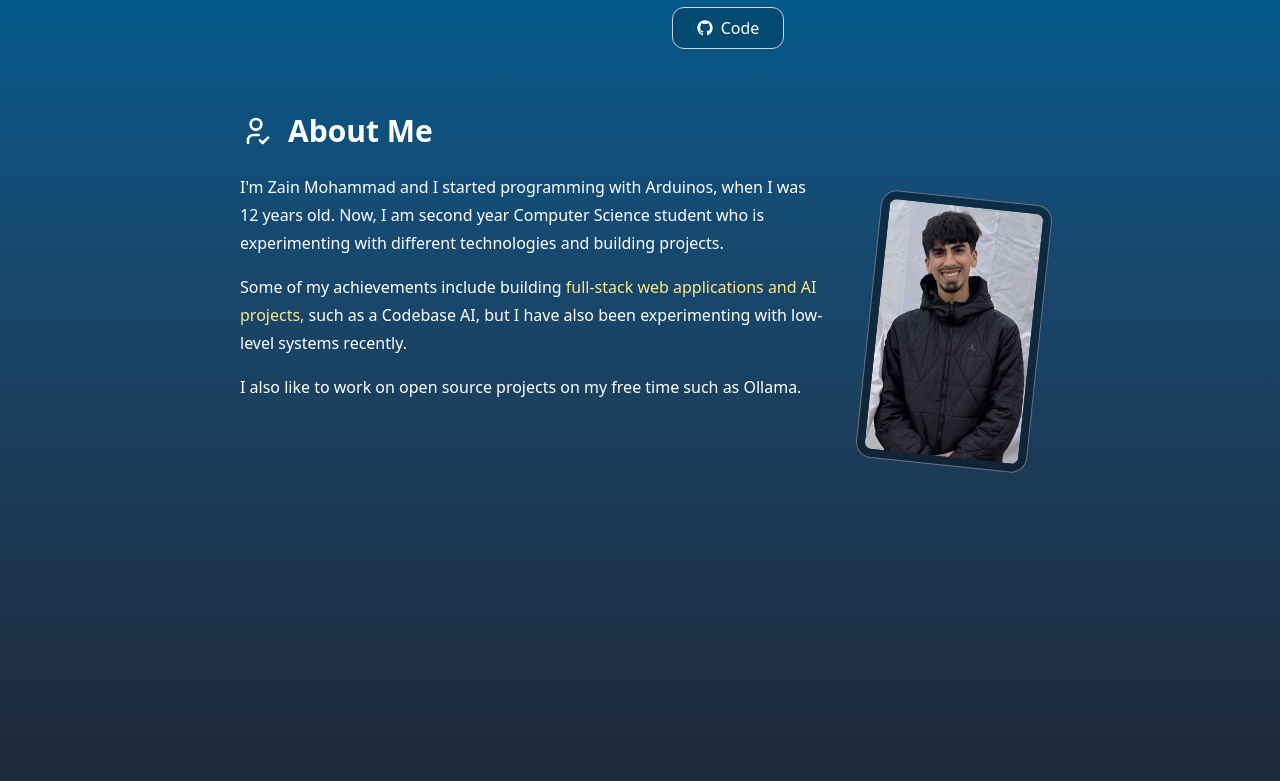
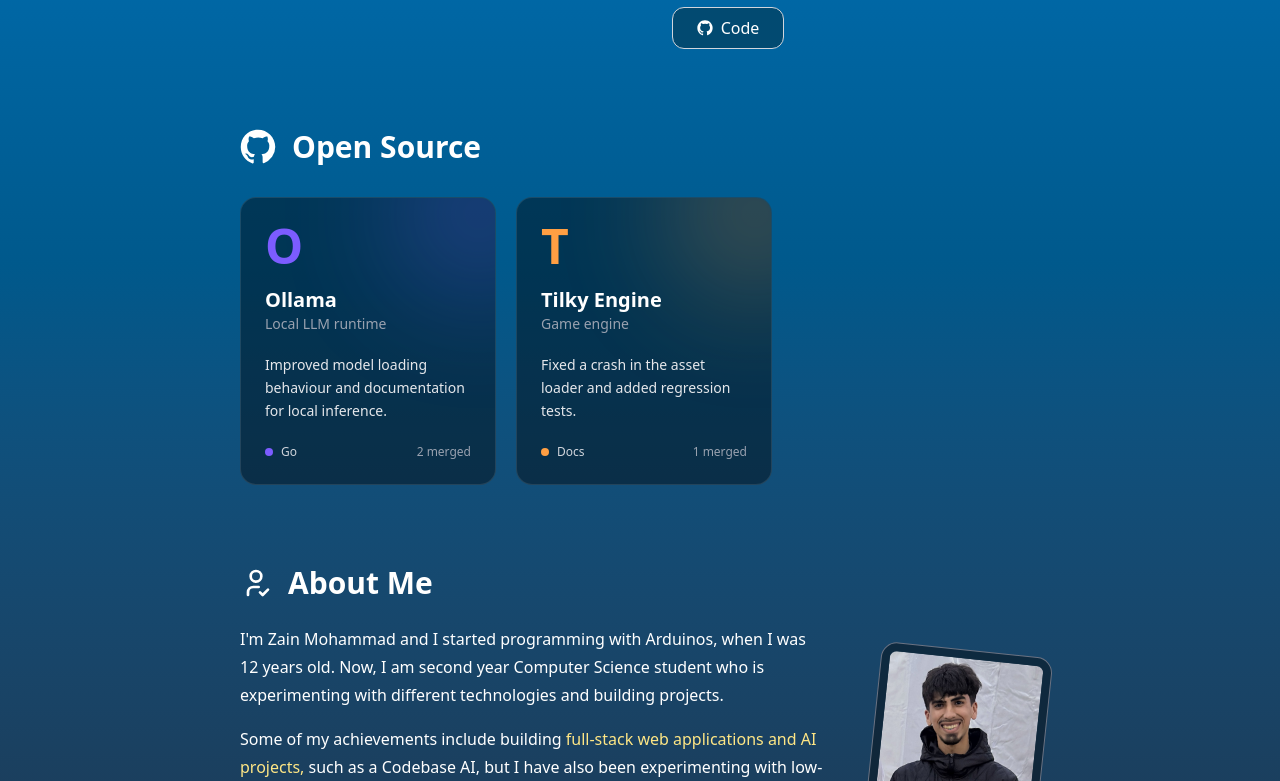
Before and after one commit to ZainX38/portfolio, a React (Vite) app: page / in a window 1280 px wide. Shown: the part 1319-2100 px from the top of the page. Built offline with nearby package versions, Linux system fonts and the light colour scheme.

Commit message:
Added Open Source section

```diff
--- a/src/App.jsx
+++ b/src/App.jsx
@@ -2,6 +2,7 @@ import './input.css'
 import Hero from './components/sections/Hero.jsx'
 import Projects from './components/sections/Projects.jsx'
 import AboutMe from './components/sections/AboutMe.jsx'
+import OpenSource from './components/sections/OpenSource.jsx'
 
 function App() {
   return (
@@ -13,6 +14,7 @@ function App() {
     ">
       <Hero/>
       <Projects />
+      <OpenSource />
       <AboutMe />
     </main>
 
--- a/src/components/sections/AboutMe.jsx
+++ b/src/components/sections/AboutMe.jsx
@@ -3,7 +3,7 @@ import zainImage from '/images/zain3.jpg';
 
 function AboutMe() {
     return (
-        <section id="aboutme" className="text-white mb-60">
+        <section id="aboutme" className="text-white mb-60 mt-20">
             <div className="flex flex-row items-center gap-4 mb-6">
                 <Icon iconRef="/sprites.svg#about" className="w-8 h-8" />
                 <h1 className="text-3xl font-bold">About Me</h1>
--- /dev/null
+++ b/src/components/sections/OpenSource.jsx
@@ -0,0 +1,58 @@
+import Icon from '../layout/Icon.jsx';
+import openSourceData from '../../data/openSource.json';
+
+function OpenSource() {
+    return (
+        <section id="open-source" className='mt-20 max-w-5xl'>
+            <div className="flex flex-row items-center gap-4">
+                <Icon className="w-9 h-9" iconRef="/sprites.svg#github" />
+                <h1 className='text-3xl font-bold'>Open Source</h1>
+            </div>
+
+            <div className='flex flex-row flex-wrap gap-5 mt-8'>
+                {openSourceData.map(item => (
+                    <a key={item.id}
+                    href={item.link}
+                    target="_blank"
+                    rel="noopener noreferrer"
+                    style={{ '--accent': item.accent }}
+                    className='group relative w-64 h-72 flex flex-col justify-between
+                    rounded-2xl p-6 overflow-hidden
+                    bg-black/40 border border-white/10
+                    hover:border-[var(--accent)] transition-colors duration-500'>
+
+                        <div className='absolute -top-16 -right-16 w-40 h-40 rounded-full blur-3xl opacity-30
+                        group-hover:opacity-60 transition-opacity duration-700'
+                            style={{ backgroundColor: 'var(--accent)' }} />
+
+                        <div className='relative'>
+                            <span className='text-5xl font-bold leading-none'
+                                style={{ color: 'var(--accent)' }}>
+                                {item.name.charAt(0)}
+                            </span>
+                            <h2 className='font-semibold text-xl mt-4'>{item.name}</h2>
+                            <p className='text-gray-400 text-sm'>{item.tagline}</p>
+                        </div>
+
+                        <p className='relative text-gray-200 text-sm leading-relaxed'>
+                            {item.description}
+                        </p>
+
+                        <div className='relative flex flex-row items-center justify-between text-xs'>
+                            <span className='flex items-center gap-2 text-gray-300'>
+                                <span className='w-2 h-2 rounded-full'
+                                    style={{ backgroundColor: 'var(--accent)' }} />
+                                {item.language}
+                            </span>
+                            <span className='text-gray-400'>
+                                {item.contributions} merged
+                            </span>
+                        </div>
+                    </a>
+                ))}
+            </div>
+        </section>
+    );
+}
+
+export default OpenSource;
--- /dev/null
+++ b/src/data/openSource.json
@@ -0,0 +1,22 @@
+[
+    {
+        "id": 1,
+        "name": "Ollama",
+        "tagline": "Local LLM runtime",
+        "description": "Improved model loading behaviour and documentation for local inference.",
+        "language": "Go",
+        "accent": "#7c5cff",
+        "link": "https://github.com/ollama/ollama/pulls?q=author%3AZainX38",
+        "contributions": 2
+    },
+    {
+        "id": 2,
+        "name": "Tilky Engine",
+        "tagline": "Game engine",
+        "description": "Fixed a crash in the asset loader and added regression tests.",
+        "language": "Docs",
+        "accent": "#ff9f43",
+        "link": "https://github.com/...",
+        "contributions": 1
+    }
+]
```
